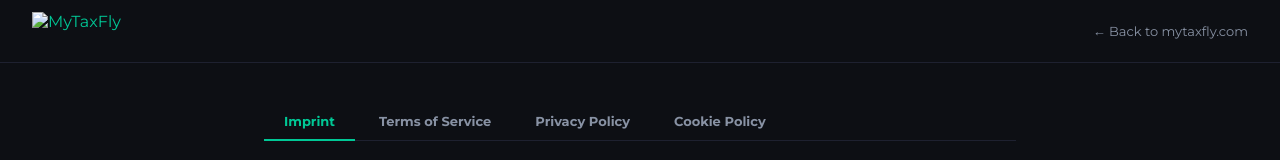
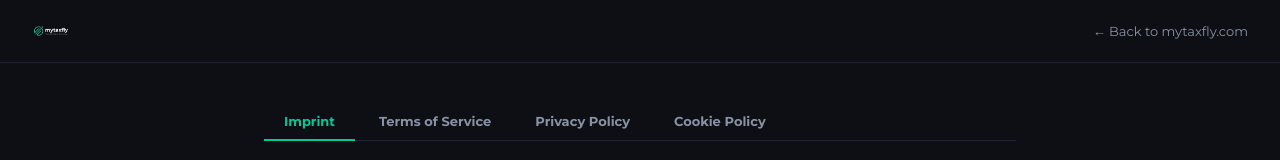
Before and after one commit to furkankaradeniz68-eng/mytaxfly, a plain HTML site: page legal.html in a window 1280 px wide. Shown: the top 160 px of the page. Drawn offline with Linux system fonts and the light colour scheme.

Commit message:
Add Logo assets to git + fix header/favicon in legal.html
- Commit Logo/ folder (was untracked, never deployed to Vercel)
- Header: mytaxfly-logo-02.png (icon + white text, dark-bg optimized)
- Favicon: mytaxfly-logo-04.png (icon only, clean at small sizes)

Co-Authored-By: Claude Sonnet 4.6 <noreply@anthropic.com>

```diff
--- a/legal.html
+++ b/legal.html
@@ -4,8 +4,8 @@
 <meta charset="UTF-8">
 <meta name="viewport" content="width=device-width,initial-scale=1">
 <title>Legal · MyTaxFly</title>
-<link rel="icon" type="image/png" href="/Logo/mytaxfly-logo-transparent.png">
-<link rel="apple-touch-icon" href="/Logo/mytaxfly-logo-transparent.png">
+<link rel="icon" type="image/png" href="/Logo/mytaxfly-logo-04.png">
+<link rel="apple-touch-icon" href="/Logo/mytaxfly-logo-04.png">
 <link rel="preconnect" href="https://fonts.googleapis.com">
 <link href="https://fonts.googleapis.com/css2?family=Montserrat:wght@400;600;700;800&display=swap" rel="stylesheet">
 <style>
@@ -48,7 +48,7 @@
 <body>
 
 <div class="top-bar">
-  <a href="/" class="logo"><img src="/Logo/mytaxfly-logo-transparent.png" alt="MyTaxFly"></a>
+  <a href="/" class="logo"><img src="/Logo/mytaxfly-logo-02.png" alt="MyTaxFly"></a>
   <a href="/" class="back-link">← Back to mytaxfly.com</a>
 </div>
 
```
Also changed, not shown: Logo/._mytaxfly-logo-01.png (added), Logo/._mytaxfly-logo-02.png (added), Logo/._mytaxfly-logo-03.png (added), Logo/._mytaxfly-logo-04.png (added), Logo/._mytaxfly-logo-transparent.png (added), Logo/mytaxfly-logo-01.png (added), Logo/mytaxfly-logo-02.png (added), Logo/mytaxfly-logo-03.png (added), Logo/mytaxfly-logo-04.png (added), Logo/mytaxfly-logo-transparent.png (added).
